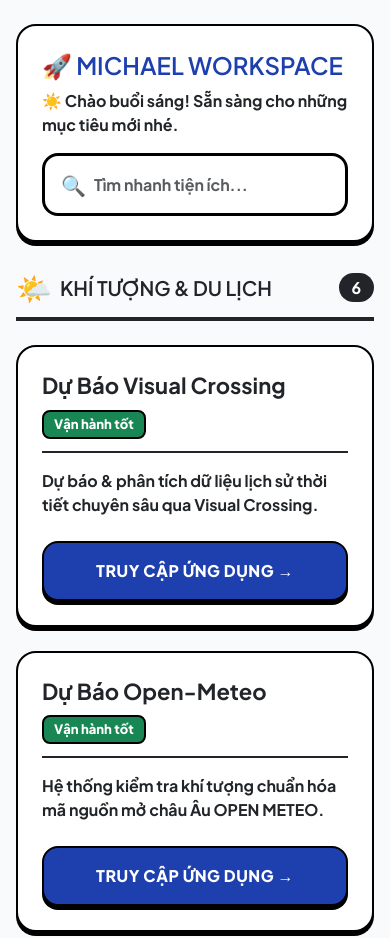
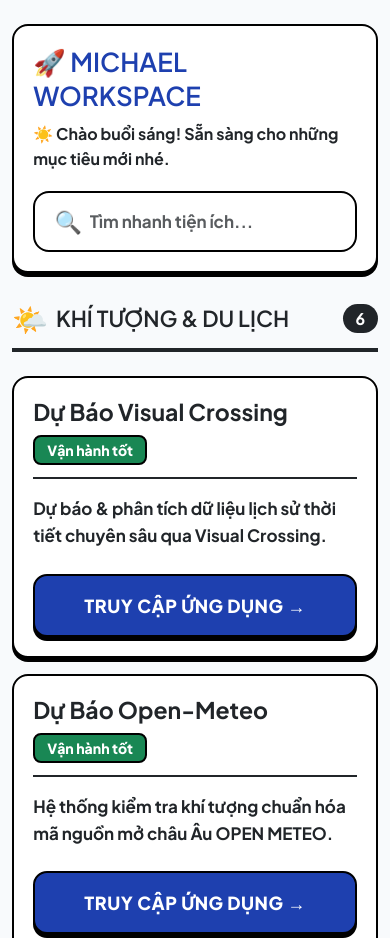
Before and after one commit to internet47/internet47.github.io, a plain HTML site: page index.html in a window 390 px wide. Shown: the top 938 px of the page. Drawn offline with nearby package versions, Linux system fonts and the light colour scheme.

Commit message:
Optimize sp

```diff
--- a/index.html
+++ b/index.html
@@ -3,7 +3,7 @@
 <head>
   <base target="_blank">
   <meta charset="UTF-8">
-  <meta name="viewport" content="width=device-width, initial-scale=1.0">
+  <meta name="viewport" content="width=device-width, initial-scale=1.0, maximum-scale=5.0">
 
   <link href="https://cdn.jsdelivr.net/npm/bootstrap@5.3.3/dist/css/bootstrap.min.css" rel="stylesheet">
   <link href="https://fonts.googleapis.com/css2?family=Plus+Jakarta+Sans:wght@600;700;800&display=swap" rel="stylesheet">
@@ -12,7 +12,7 @@
 
   <style>
     /* ==========================================================================
-       RESPONSIVE GRID: MOBILE 1 CỘT (STACK) - PC 3 CỘT (NHƯ HÌNH MINH HỌA)
+       RESPONSIVE GRID: MOBILE 1 CỘT (STACK) - PC 3 CỘT
        ========================================================================== */
     html { font-size: 16px; }
 
@@ -89,46 +89,58 @@
     p { line-height: 1.6 !important; }
 
     /* ==========================================================================
-       CHẾ ĐỘ MOBILE (Max-width: 991px) - ÉP 1 CỘT & PHÓNG TO CHỮ
+       CHẾ ĐỘ MOBILE (Max-width: 991px) - TỐI ƯU HIỂN THỊ TO RÕ, KHÔNG PHẢI ZOOM
        ========================================================================== */
     @media (max-width: 991px) {
       body { padding-bottom: 40px; }
-      .container { padding-left: 16px !important; padding-right: 16px !important; }
+      .container { padding-left: 12px !important; padding-right: 12px !important; }
+
+      /* Thu gọn nhẹ độ rộng trống của card để tăng diện tích bề ngang cho text to */
+      .native-card {
+        padding: 1.2rem !important;
+        border-radius: 16px !important;
+      }
 
       /* Cấu trúc Header Search tách dòng trên Mobile */
       .header-actions {
         width: 100%;
-        margin-top: 1rem;
+        margin-top: 1.2rem;
       }
 
       /* Tách tiêu đề và badge thành 2 dòng ngang nhau để chữ có không gian lớn nhất */
       .card-header-mobile {
         flex-direction: column !important;
         align-items: flex-start !important;
-        gap: 10px !important;
+        gap: 8px !important;
         padding-bottom: 12px !important;
       }
 
-      /* CỠ CHỮ TO RÕ RÀNG CHO NGƯỜI CAO TUỔI */
-      h1 { font-size: 24px !important; line-height: 1.3 !important; }
+      /* HỆ THỐNG ĐIỀU CHỈNH CỠ CHỮ PHÓNG TO TRỰC QUAN */
+      h1 { font-size: 26px !important; line-height: 1.3 !important; }
       #live-greeting { font-size: 16px !important; }
-      h2 { font-size: 20px !important; }
+      h2 { font-size: 22px !important; }
 
-      .native-card h3 { font-size: 22px !important; line-height: 1.3 !important; }
-      .native-card p { font-size: 16px !important; line-height: 1.5 !important; }
+      .native-card h3 { font-size: 23px !important; line-height: 1.3 !important; }
+      .native-card p { font-size: 17px !important; line-height: 1.6 !important; }
 
       .btn-native-action {
-        font-size: 16px !important;
-        padding: 16px 12px !important; /* Vùng chạm cực to */
+        font-size: 18px !important;
+        padding: 16px 12px !important; /* Vùng chạm tương tác lớn cực kì dễ bấm */
+        border-radius: 14px !important;
       }
 
-      .search-wrapper input { font-size: 16px !important; padding: 10px 0 !important; width: 100%; }
-      .search-wrapper span { font-size: 20px !important; }
-      .badge-status { font-size: 13px !important; padding: 6px 10px !important; }
+      .search-wrapper {
+        padding: 0.6rem 1.2rem;
+        border-width: 2.5px;
+      }
+      /* Để cỡ font 17px nhằm ngăn chặn triệt để hành vi Auto-Zoom form trên hệ điều hành iOS */
+      .search-wrapper input { font-size: 17px !important; padding: 6px 0 !important; width: 100%; }
+      .search-wrapper span { font-size: 22px !important; }
+      .badge-status { font-size: 14px !important; padding: 6px 12px !important; }
     }
 
     /* ==========================================================================
-       CHẾ ĐỘ PC (Min-width: 992px) - HIỂN THỊ 3 CỘT TINH TẾ
+       CHẾ ĐỘ PC (Min-width: 992px) - GIỮ NGUYÊN BỐ CỤC CHUẨN BAN ĐẦU
        ========================================================================== */
     @media (min-width: 992px) {
       .native-card h3 { font-size: 1.2rem !important; }
@@ -173,7 +185,7 @@
           <span class="badge bg-dark text-white rounded-pill app-count ms-auto" style="font-size: 1rem; padding: 0.4rem 0.8rem; border: none !important;">6</span>
         </div>
 
-        <div class="row row-cols-1 row-cols-lg-3 g-4">
+        <div class="row row-cols-1 row-cols-lg-3 g-3 g-lg-4">
 
           <div class="col app-card-wrapper">
             <div class="card native-card">
@@ -287,7 +299,7 @@
           <span class="badge bg-dark text-white rounded-pill app-count ms-auto" style="font-size: 1rem; padding: 0.4rem 0.8rem; border: none !important;">2</span>
         </div>
 
-        <div class="row row-cols-1 row-cols-lg-3 g-4">
+        <div class="row row-cols-1 row-cols-lg-3 g-3 g-lg-4">
 
           <div class="col app-card-wrapper">
             <div class="card native-card" style="background-color: #f1f5f9 !important; border: 3px dashed #000000 !important; box-shadow: 0 4px 0 #cbd5e1 !important;">
@@ -374,8 +386,6 @@
             </div>
           </div>
 
-
-
         </div>
       </section>
 
```
